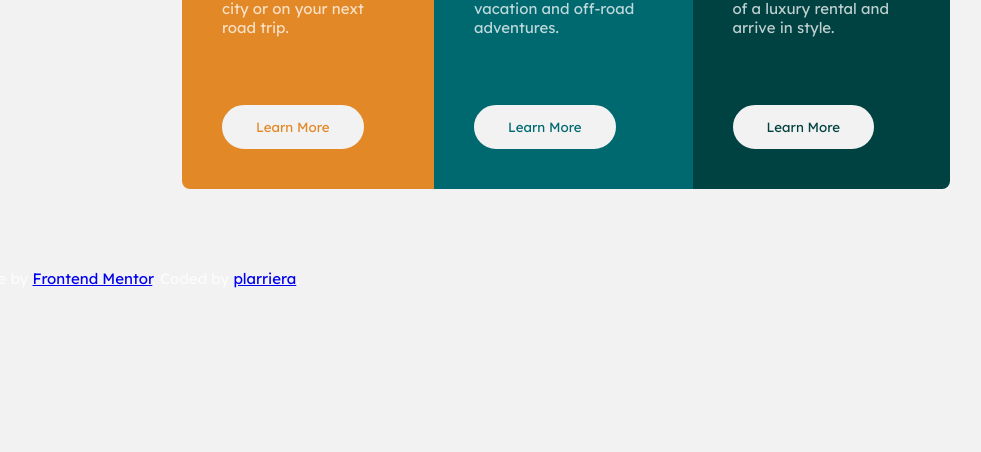
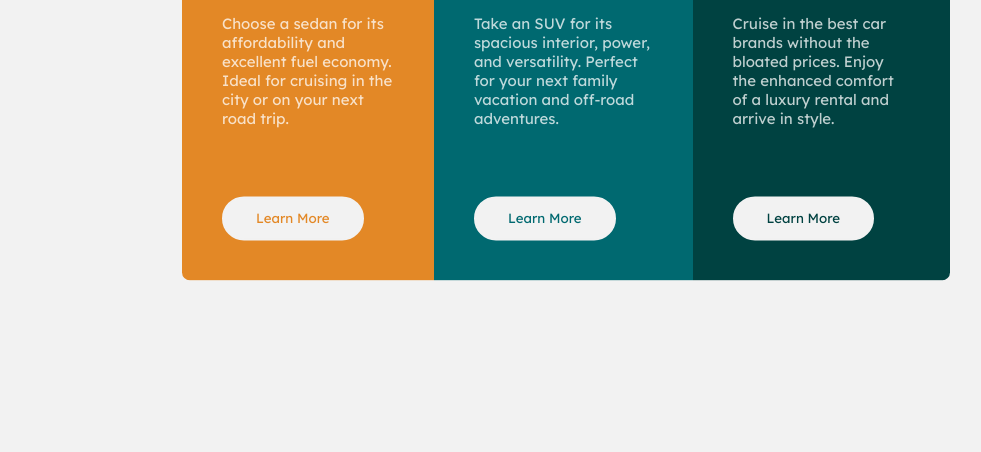
Before and after one commit to plarriera/3-column-preview-card, a plain HTML site: page index.html in a window 1280 px wide. Shown: the part 348-800 px from the top of the page, without its empty margins (74-1055 px from the left). Drawn offline with Linux system fonts and the light colour scheme.

Commit message:
center main, edit .attribution

```diff
--- a/css/style.css
+++ b/css/style.css
@@ -90,10 +90,15 @@ button:hover {
     cursor: pointer;
 }
 
-@media (min-width: 700px) {
+@media (min-width: 800px) {
     main {
         flex-direction: row;
         width: 60vw;
+        position: absolute;
+        top: 50%;
+        left: 50%;
+        transform: translate(-50%, -50%);
+        margin: 0;
     }
 
     section {
@@ -110,3 +115,6 @@ button:hover {
         bottom: 2.5rem;
     }
 }
+
+.attribution { font-size: 11px; text-align: center; color: hsl(228, 45%, 44%); }
+.attribution a { color: hsl(228, 45%, 44%); }
```
